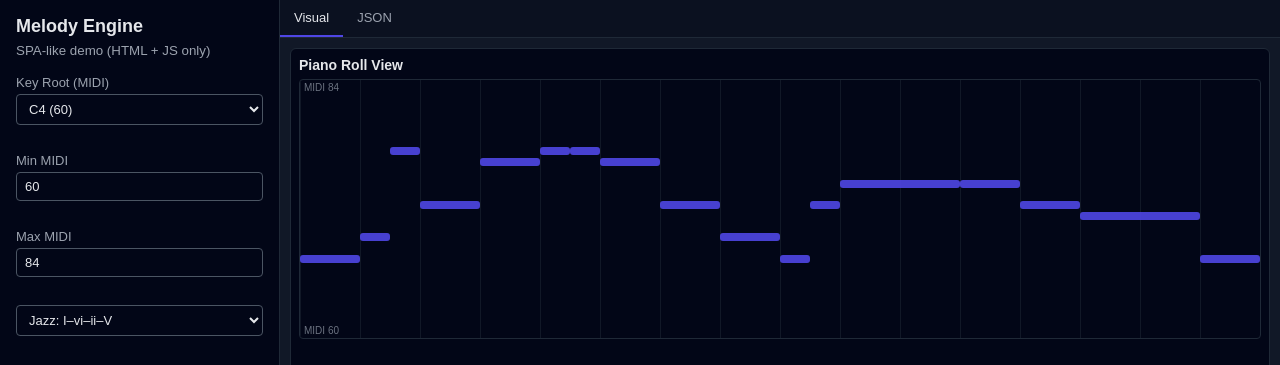
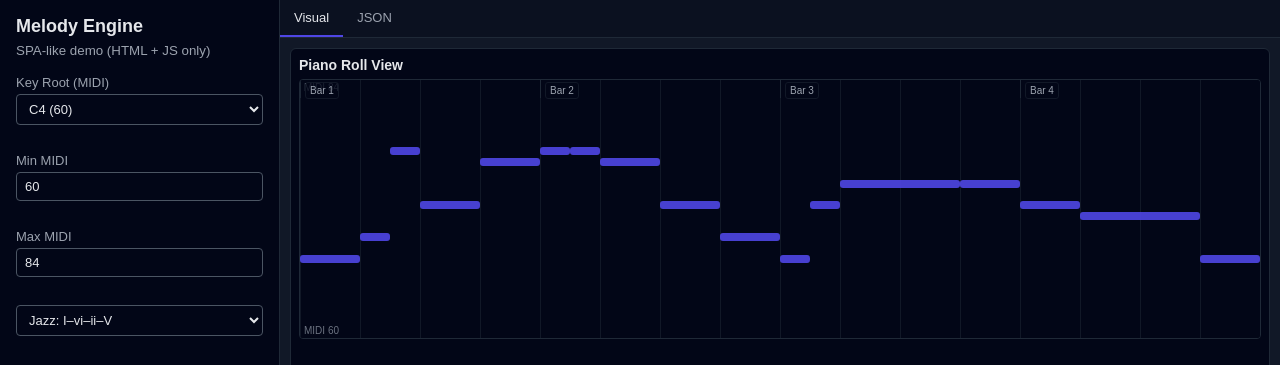
Before and after one commit to WHWONE/testing-melody-logic, a plain HTML site: page index.html in a window 1280 px wide. Shown: the top 365 px of the page. Drawn offline with Linux system fonts and the light colour scheme.

Commit message:
Clean up piano roll measure positioning

```diff
--- a/app.js
+++ b/app.js
@@ -611,28 +611,61 @@ function renderPianoRoll(result, minMidi, maxMidi, totalBeats) {
   // Clear existing
   pianoRollEl.innerHTML = "";
 
-  const width = pianoRollEl.clientWidth || 400;
+  const viewportWidth = pianoRollEl.clientWidth || 400;
   const height = pianoRollEl.clientHeight || 260;
+  const beatsPerBar = 4;
+
+  // Simple hook to support zoom/scroll in the future without changing callers
+  const zoom = parseFloat(pianoRollEl.dataset.zoom || "1");
+  const timelineWidth = viewportWidth * Math.max(zoom, 1);
+  const beatToX = (beat) => (beat / totalBeats) * timelineWidth;
+
+  const rollContent = document.createElement("div");
+  rollContent.className = "piano-roll-content";
+  rollContent.style.width = `${beatToX(totalBeats)}px`;
+  pianoRollEl.appendChild(rollContent);
 
   const grid = document.createElement("div");
   grid.className = "piano-roll-grid";
-  pianoRollEl.appendChild(grid);
+  rollContent.appendChild(grid);
+
+  const measureLayer = document.createElement("div");
+  measureLayer.className = "piano-roll-measure-layer";
+  rollContent.appendChild(measureLayer);
+  const beatCount = Math.ceil(totalBeats);
+  const measureCount = Math.ceil(totalBeats / beatsPerBar);
 
   // Beat lines + measure lines (4/4 for now)
-  const beatsPerBar = 4;
-  const beatCount = Math.ceil(totalBeats);
-
   for (let b = 0; b <= beatCount; b++) {
     const line = document.createElement("div");
 
     // Every beat gets a thin line; every bar gets a thicker line
     line.className = (b % beatsPerBar === 0) ? "beat-line measure-line" : "beat-line";
 
-    const x = (b / totalBeats) * width;
-    line.style.left = x + "px";
+    line.style.left = beatToX(b) + "px";
     grid.appendChild(line);
   }
 
+  // Measure markers
+  for (let m = 0; m < measureCount; m++) {
+    const marker = document.createElement("div");
+    marker.className = "measure-marker";
+
+    const startBeat = m * beatsPerBar;
+    const endBeat = Math.min((m + 1) * beatsPerBar, totalBeats);
+    const left = beatToX(startBeat);
+    const width = Math.max(beatToX(endBeat) - left, 0);
+
+    marker.style.left = left + "px";
+    marker.style.width = width + "px";
+
+    const label = document.createElement("span");
+    label.className = "measure-label";
+    label.textContent = `Bar ${m + 1}`;
+    marker.appendChild(label);
+
+    measureLayer.appendChild(marker);
+  }
 
   const pitchRange = maxMidi - minMidi || 1;
 
@@ -641,8 +674,8 @@ function renderPianoRoll(result, minMidi, maxMidi, totalBeats) {
     const noteEl = document.createElement("div");
     noteEl.className = "piano-roll-note";
 
-    const x = (ev.startBeat / totalBeats) * width;
-    const w = (ev.duration / totalBeats) * width;
+    const x = beatToX(ev.startBeat);
+    const w = beatToX(ev.startBeat + ev.duration) - x;
 
     const relPitch = (ev.midi - minMidi) / pitchRange;
     const y = height - relPitch * height - 8;
@@ -653,10 +686,10 @@ function renderPianoRoll(result, minMidi, maxMidi, totalBeats) {
     noteEl.style.top = y + "px";
     noteEl.style.height = h + "px";
 
-    pianoRollEl.appendChild(noteEl);
+    rollContent.appendChild(noteEl);
   }
 
-  // Y-axis labels
+  // Y-axis labels (fixed to the viewport)
   const labelLow = document.createElement("div");
   labelLow.className = "piano-roll-axis-label";
   labelLow.style.bottom = "2px";
--- a/index.html
+++ b/index.html
@@ -145,12 +145,20 @@
         background: #020617;
         border-radius: 4px;
         border: 1px solid #1f2937;
-        overflow: hidden;
+        overflow-x: auto;
+        overflow-y: hidden;
+      }
+
+      .piano-roll-content {
+        position: relative;
+        height: 100%;
       }
 
       .piano-roll-grid {
         position: absolute;
         inset: 0;
+        pointer-events: none;
+        z-index: 1;
       }
 
       .piano-roll-grid .beat-line {
@@ -162,10 +170,38 @@
       }
 
       .measure-line {
-      /* thicker / more visible barline */
-      width: 2px;
-      opacity: 1;
-     }
+        /* thicker / more visible barline */
+        width: 2px;
+        opacity: 1;
+      }
+
+      .piano-roll-measure-layer {
+        position: absolute;
+        inset: 0;
+        pointer-events: none;
+        font-size: 10px;
+        color: #9ca3af;
+        z-index: 3;
+      }
+
+      .measure-marker {
+        position: absolute;
+        top: 0;
+        height: 18px;
+        border-left: 1px solid #1f2937;
+        box-sizing: border-box;
+      }
+
+      .measure-label {
+        position: absolute;
+        top: 2px;
+        left: 4px;
+        background: rgba(2, 6, 23, 0.75);
+        padding: 2px 4px;
+        border-radius: 3px;
+        border: 1px solid #111827;
+        pointer-events: none;
+      }
 
 
       .piano-roll-note {
@@ -173,6 +209,7 @@
         border-radius: 3px;
         background: #4f46e5;
         opacity: 0.9;
+        z-index: 2;
       }
 
       .piano-roll-axis-label {
```
Lines whose indentation alone changed are shown as unchanged.
